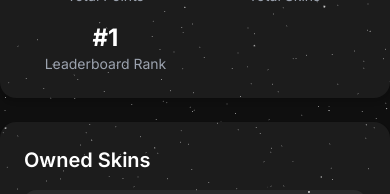
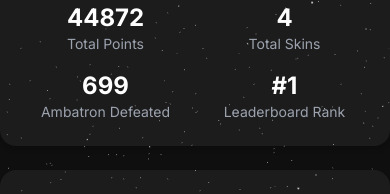
Before and after one commit to zkuu1/ambatron-website, a Next.js app: page /dashboard in a window 390 px wide. Shown: the part 234-428 px from the top of the page. Built offline with nearby package versions, Linux system fonts and the light colour scheme; no server answers; sample sign-in values are in the browser's storage; a web font is replaced by a local one.

Commit message:
[+] fix mobile responsive + add achievement

```diff
--- a/app/dashboard/page.tsx
+++ b/app/dashboard/page.tsx
@@ -7,6 +7,13 @@ import { auth } from "@/db/firebase";
 import Image from "next/image";
 
 interface Skin {
+  id: string;
+  name: string;
+  description: string;
+  imageUrl: string;
+}
+
+interface Achievement {
   id: string;
   name: string;
   description: string;
@@ -24,6 +31,8 @@ export default function DashboardPage() {
   const [skins, setSkins] = useState<Skin[]>([]);
   const [score, setScore] = useState<number>(0);
   const [leaderboard, setLeaderboard] = useState<LeaderboardData | null>(null);
+  const [monsterDefeated, setMonsterDefeated] = useState<number>(0);
+  const [achievement, setAchievement] = useState<Achievement[]>([]);
 
   useEffect(() => {
     const unsubscribe = onAuthStateChanged(auth, (user) => {
@@ -32,6 +41,9 @@ export default function DashboardPage() {
 
         setScore(44872);
         setLeaderboard({ rank: 1, points: 44872 });
+        setMonsterDefeated(699);
+
+        // Set skins
         setSkins([
           {
             id: "blue_cosmos",
@@ -58,6 +70,22 @@ export default function DashboardPage() {
             imageUrl: "/plane/nusei_15.png"
           }
         ]);
+
+        // Set achievements
+        setAchievement([
+          {
+            id: "achievement_1",
+            name: "The Collector",
+            description: "Achieved Skin Over 20+",
+            imageUrl: "/achievement/collector.png"
+          },
+          {
+            id: "The Destroyer",
+            name: "The Destroyer",
+            description: "Defeated 10.000 monsters in total",
+            imageUrl: "/achievement/destroyer.png"
+          }
+        ])
       } else {
         router.push('/login');
       }
@@ -69,7 +97,7 @@ export default function DashboardPage() {
   if (!user) return null;
 
   return (
-    <div className="min-h-screen bg-[#0f0f0f] text-white flex items-center justify-center py-12">
+    <div className="min-h-screen bg-[#0f0f0f] text-white flex items-center justify-center py-12  pt-24 md:pt-10 pb-12">
       <div className="max-w-4xl mx-auto space-y-6">
         {/* Header */}
         <div className="text-center">
@@ -87,14 +115,21 @@ export default function DashboardPage() {
             <h2 className="text-2xl font-bold">{skins.length}</h2>
             <p className="text-sm text-gray-400">Total Skins</p>
           </div>
+
+          <div>
+            <h2 className="text-2xl font-bold">{monsterDefeated}</h2>
+            <p className="text-sm text-gray-400">Ambatron Defeated</p>
+          </div>
+
           <div>
             <h2 className="text-2xl font-bold">#{leaderboard?.rank}</h2>
             <p className="text-sm text-gray-400">Leaderboard Rank</p>
           </div>
+
         </div>
 
         {/* Skins */}
-        <div className="bg-[#1c1c1c] p-6 rounded-2xl shadow-md">
+        <div className="bg-[#1c1c1c] p-6 rounded-2xl shadow-md ">
           <h3 className="text-xl font-semibold mb-4">Owned Skins</h3>
           <div className="grid grid-cols-1 sm:grid-cols-2 gap-4">
             {skins.map((skin) => (
@@ -112,9 +147,36 @@ export default function DashboardPage() {
                 </div>
               </div>
             ))}
+
           </div>
         </div>
+
+          {/* Achievement */}
+          <div className="bg-[#1c1c1c] p-6 rounded-2xl shadow-md ">
+          <h3 className="text-xl font-semibold mb-4">Achievement</h3>
+          <div className="grid grid-cols-1 sm:grid-cols-2 gap-4">
+            {achievement.map((achievement) => (
+              <div key={achievement.id} className="flex items-center gap-4 bg-[#2a2a2a] p-4 rounded-xl">
+                <Image
+                  src={achievement.imageUrl}
+                  alt={achievement.name}
+                  width={48}
+                  height={48}
+                  className="rounded-full object-cover"
+                />
+                <div>
+                  <h4 className="font-semibold">{achievement.name}</h4>
+                  <p className="text-sm text-gray-400">{achievement.description}</p>
+                </div>
+              </div>
+            ))}
+
+          </div>
+        </div>
+
+
       </div>
     </div>
+
   );
 }
```
Also changed, not shown: public/achievement/collector.png (added), public/achievement/destroyer.png (added).
